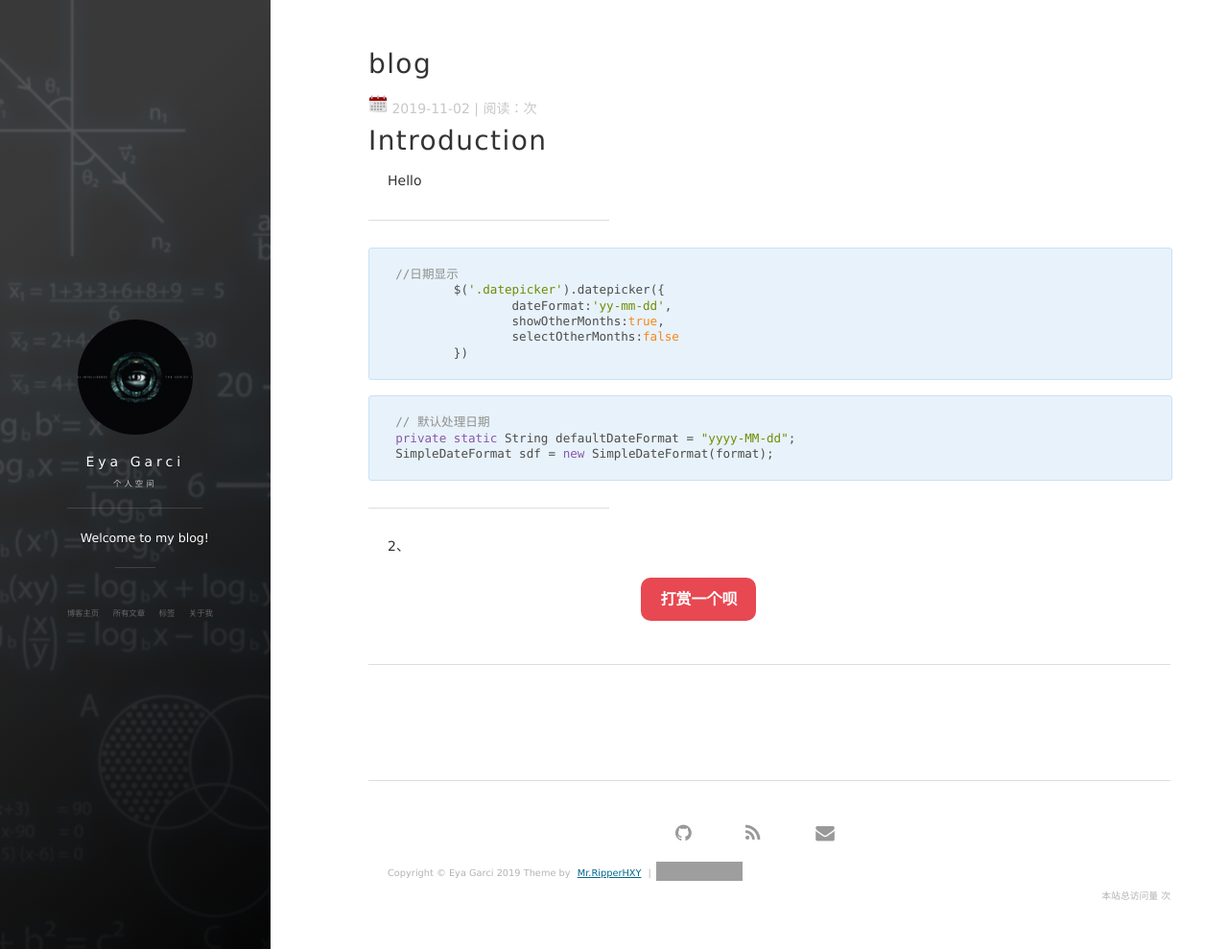
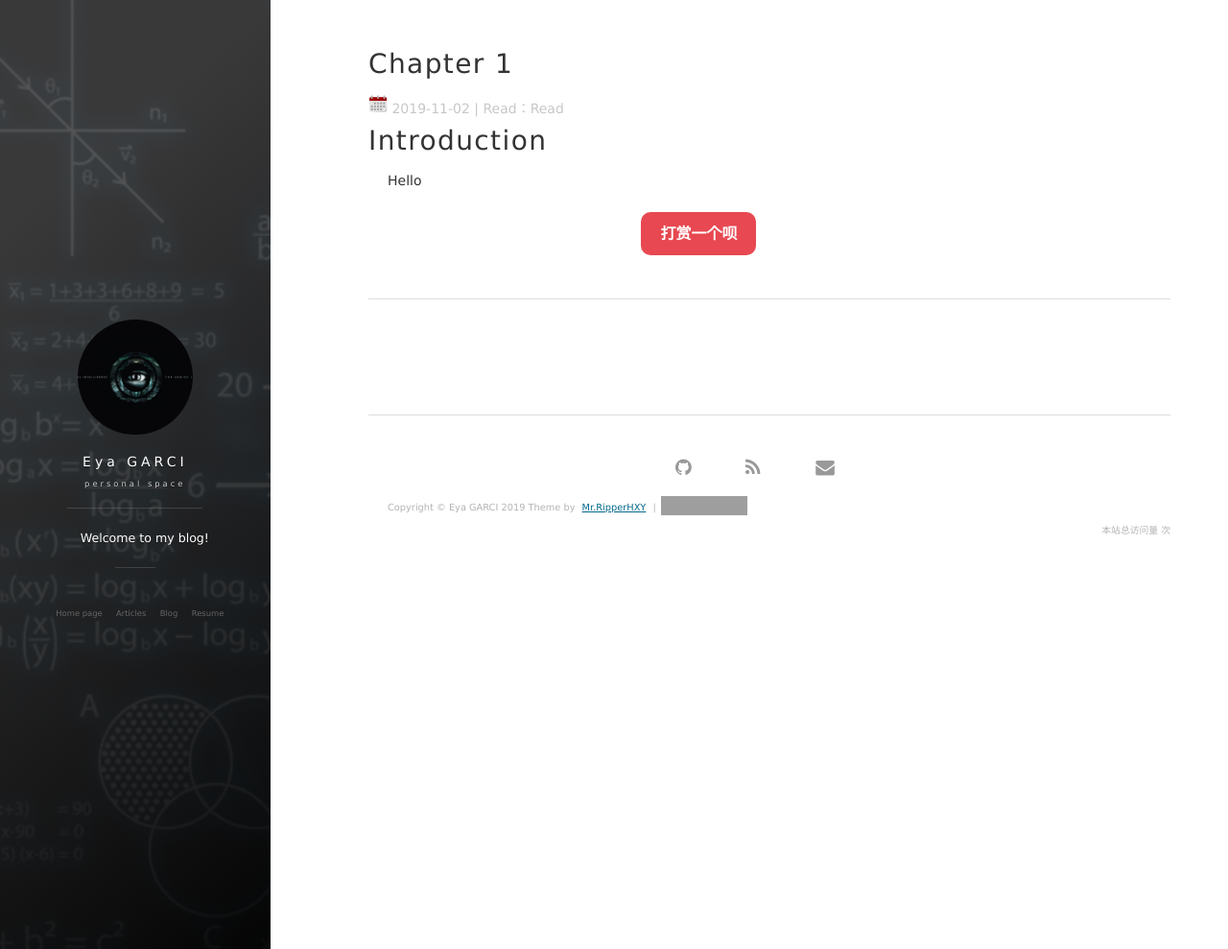
Before and after one commit to eyagarci/eyagarci.github.io, a Jekyll site: the page built from _posts/2019-11-02-Blog.md, in a window 1280 px wide and 989 px high. Shown: the whole window at 96% size. Built offline with Jekyll 4.4.1, drawn with Linux system fonts in a browser that asks for light colours; nearby versions of some CDN libraries; comment, search, counter and statistics services are not loaded; grey boxes are pictures that could not be loaded.

Commit message:
update personnal blog

````diff
--- a/_config.yml
+++ b/_config.yml
@@ -1,9 +1,9 @@
 # Basic
-title: Eya Garci
-subtitle: 个人空间
+title: Eya GARCI
+subtitle: personal space
 description: Welcome to my blog!
 # 头像里面的标题
-avatarTitle: H
+avatarTitle: Eya
 # 头像里面的描述
 avatarDesc: Artificial Intelligence
 url: "https://eyagarci.github.io/"
@@ -52,13 +52,13 @@ cover_color: clear
 
 # The blog button should not be removed.
 blog_button:
-    title: 博客主页
+    title: Home page
 
 # Navigation buttons in the front page.s
 nav:
-    - {title: 所有文章, description: archive, url: '/archive'}
-    - {title: 标签, description: tags, url: '/tags'}
-    - {title: 关于我, description: about, url: '/about'}
+    - {title: Articles, description: archive, url: '/archive'}
+    - {title: Blog, description: tags, url: '/tags'}
+    - {title: Resume, description: about, url: '/about'}
 
 
 # Pagination
--- a/_layouts/post.html
+++ b/_layouts/post.html
@@ -9,7 +9,7 @@ layout: default
       <img src="/images/calendar.png" width="20px"/>
       <time datetime="{{page.date | date: date_to_xmlschema}}" itemprop="datePublished" class="post-meta__date date">{{page.date | date: "%F"}}</time>
 
-      <span id="busuanzi_container_page_pv"> | 阅读：<span id="busuanzi_value_page_pv"></span>次</span>
+      <span id="busuanzi_container_page_pv"> | Read：<span id="busuanzi_value_page_pv"></span>Read</span>
     </p>
     </div>
   </header>
--- a/_posts/2019-11-02-Blog.md
+++ b/_posts/2019-11-02-Blog.md
@@ -1,32 +1,10 @@
 ---
 layout: post
-title: blog
+title: Chapter 1
 date: 2019-11-02
-tags: mes
+tags: AI
 ---
 
 # Introduction
 
 Hello
-
----
-
-
-```javascript
-//日期显示
-	$('.datepicker').datepicker({
-		dateFormat:'yy-mm-dd',
-		showOtherMonths:true,
-		selectOtherMonths:false
-	})
-```
-
-```java
-// 默认处理日期
-private static String defaultDateFormat = "yyyy-MM-dd";
-SimpleDateFormat sdf = new SimpleDateFormat(format);
-```
-
----
-
-2、
--- a/index.html
+++ b/index.html
@@ -7,7 +7,7 @@ layout: default
   <ol class="post-list">
     {% for post in paginator.posts %}
     <li>
-      <h2 class="post-list__post-title post-title"><a href="{{ post.url }}" title="访问 {{ post.title }}">{{ post.title }}</a></h2>
+      <h2 class="post-list__post-title post-title"><a href="{{ post.url }}" title="Blog {{ post.title }}">{{ post.title }}</a></h2>
       <p class="excerpt">{{ post.content | strip_html | strip_newlines | truncate: 250 }}&hellip;</p>
       <div class="post-list__meta">
         <time datetime="{{post.date | date: date_to_xmlschema}}" class="post-list__meta--date date">
@@ -21,7 +21,7 @@ layout: default
             <span class="post-list__meta--tags-right">{{ post.tags }}</span>
           </div>
           <div class = "post-list-small-mate">
-          <a class="btn-border-small" href={{ post.url }}>阅读全文 » </a>
+          <a class="btn-border-small" href={{ post.url }}>Read » </a>
           </div>
       </div>
       <hr class="post-list__divider" />
````
